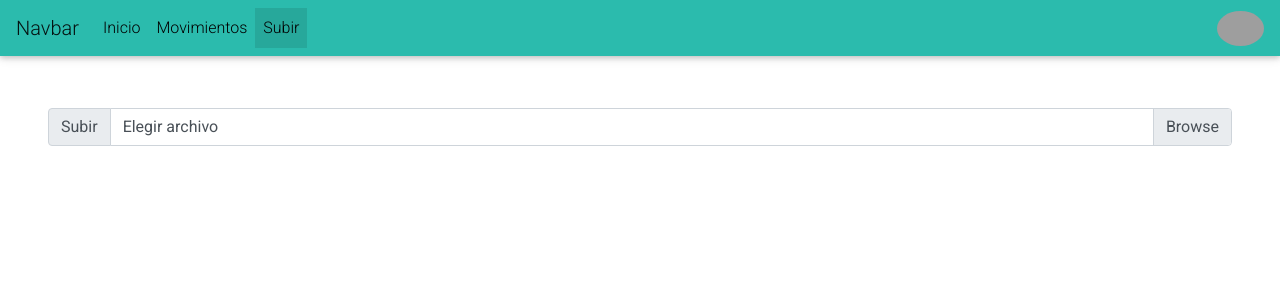
After one commit to DavidGT98/Proyecto, a PHP site: page /upload.php in a window 1280 px wide. The commit adds this page. Shown: the top 300 px of the page. Run offline with PHP 8.4, Linux system fonts and the light colour scheme; the visitor is signed in with stand-in values (Sample User, id 1); some libraries are stand-ins or nearby versions; grey boxes are pictures that could not be loaded.

Commit message:
DAO de archivo, pagina de subida y objeto archivo

```diff
--- a/dashboard.php
+++ b/dashboard.php
@@ -52,7 +52,7 @@ if (!isset($_SESSION['usuario'])) {
         <a class="nav-link" href="#">Movimientos</a>
       </li>
       <li class="nav-item">
-        <a class="nav-link" href="#">Pricing</a>
+        <a class="nav-link" href="upload.php">Subir</a>
       </li>
     </ul>
     <ul class="navbar-nav ml-auto nav-flex-icons">
--- /dev/null
+++ b/upload.php
@@ -0,0 +1,101 @@
+<?php
+session_start();
+if (!isset($_SESSION['usuario'])) {
+  header("location:index.php");
+}
+
+if (isset($_POST['Enviar'])) {
+  if (!empty($_FILES['Archivo']['name']))  //Si hemos seleccionado y subido la foto
+  {
+    $nombreArchivo = $_FILES['Archivo']['name'];
+
+    $temporal = $_FILES['Archivo']['tmp_name'];
+
+    $tamano = $_FILES["Archivo"]["size"];
+
+    $archivo = fopen($temporal, "rb");   //Abrimos el archivo con formato binario
+
+    /* $binario_contenido = addslashes(fread($archivo, $tamano)); */
+
+    $binario_contenido = fread($archivo, $tamano);
+
+    /* $binario_contenido = ConvertirImg($db,fread($archivo, $tamano)); */
+  } else  //Sino hemos subido una foto ponemos a vacio esa variable
+  {
+    $binario_contenido = "";
+  }
+}
+
+?>
+
+<!DOCTYPE html>
+<html lang="en">
+
+<head>
+  <meta charset="UTF-8">
+  <meta name="viewport" content="width=device-width, initial-scale=1.0">
+  <link rel="stylesheet" href="https://cdn.jsdelivr.net/npm/bootstrap@4.5.3/dist/css/bootstrap.min.css" integrity="sha384-TX8t27EcRE3e/ihU7zmQxVncDAy5uIKz4rEkgIXeMed4M0jlfIDPvg6uqKI2xXr2" crossorigin="anonymous">
+  <script src="https://code.jquery.com/jquery-3.5.1.slim.min.js" integrity="sha384-DfXdz2htPH0lsSSs5nCTpuj/zy4C+OGpamoFVy38MVBnE+IbbVYUew+OrCXaRkfj" crossorigin="anonymous"></script>
+  <!-- Font Awesome -->
+  <link rel="stylesheet" href="https://use.fontawesome.com/releases/v5.8.2/css/all.css">
+  <!-- Google Fonts -->
+  <link rel="stylesheet" href="https://fonts.googleapis.com/css?family=Roboto:300,400,500,700&display=swap">
+  <!-- Bootstrap core CSS -->
+  <link href="https://cdnjs.cloudflare.com/ajax/libs/twitter-bootstrap/4.5.0/css/bootstrap.min.css" rel="stylesheet">
+  <!-- Material Design Bootstrap -->
+  <link href="https://cdnjs.cloudflare.com/ajax/libs/mdbootstrap/4.19.1/css/mdb.min.css" rel="stylesheet">
+  <!-- JQuery -->
+  <script type="text/javascript" src="https://cdnjs.cloudflare.com/ajax/libs/jquery/3.5.1/jquery.min.js"></script>
+  <!-- Bootstrap tooltips -->
+  <script type="text/javascript" src="https://cdnjs.cloudflare.com/ajax/libs/popper.js/1.14.4/umd/popper.min.js"></script>
+  <!-- Bootstrap core JavaScript -->
+  <script type="text/javascript" src="https://cdnjs.cloudflare.com/ajax/libs/twitter-bootstrap/4.5.0/js/bootstrap.min.js"></script>
+  <!-- MDB core JavaScript -->
+  <script type="text/javascript" src="https://cdnjs.cloudflare.com/ajax/libs/mdbootstrap/4.19.1/js/mdb.min.js"></script>
+  <title>Dashboard</title>
+</head>
+
+<body>
+  <!--Navbar -->
+  <nav class="mb-1 navbar navbar-expand-lg navbar-light default-color lighten-1">
+    <a class="navbar-brand" href="#">Navbar</a>
+    <button class="navbar-toggler" type="button" data-toggle="collapse" data-target="#navbarSupportedContent-555" aria-controls="navbarSupportedContent-555" aria-expanded="false" aria-label="Toggle navigation">
+      <span class="navbar-toggler-icon"></span>
+    </button>
+    <div class="collapse navbar-collapse" id="navbarSupportedContent-555">
+      <ul class="navbar-nav mr-auto">
+        <li class="nav-item">
+          <a class="nav-link" href="dashboard.php">Inicio
+          </a>
+        </li>
+        <li class="nav-item">
+          <a class="nav-link" href="#">Movimientos</a>
+        </li>
+        <li class="nav-item active">
+          <span class="sr-only">(current)</span>
+          <a class="nav-link" href="#">Subir</a>
+        </li>
+      </ul>
+      <ul class="navbar-nav ml-auto nav-flex-icons">
+        <li class="nav-item avatar">
+          <a class="nav-link p-0" href="#">
+            <img src="https://mdbootstrap.com/img/Photos/Avatars/avatar-5.jpg" class="rounded-circle z-depth-0" alt="avatar image" height="35">
+          </a>
+        </li>
+      </ul>
+    </div>
+  </nav>
+  <!--/.Navbar -->
+  <!-- Collapsible content -->
+  <div class="input-group p-5">
+    <div class="input-group-prepend">
+      <span class="input-group-text" id="inputGroupFileAddon01">Subir</span>
+    </div>
+    <div class="custom-file">
+      <input type="file" class="custom-file-input" id="inputGroupFile01" aria-describedby="inputGroupFileAddon01">
+      <label class="custom-file-label" for="inputGroupFile01">Elegir archivo</label>
+    </div>
+  </div>
+</body>
+
+</html>
```
Also changed, not shown: archivo.php (added, +23 -0 lines), archivosDAO.php (added, +84 -0 lines), libreriaPDOCLA.php (added, +76 -0 lines).
